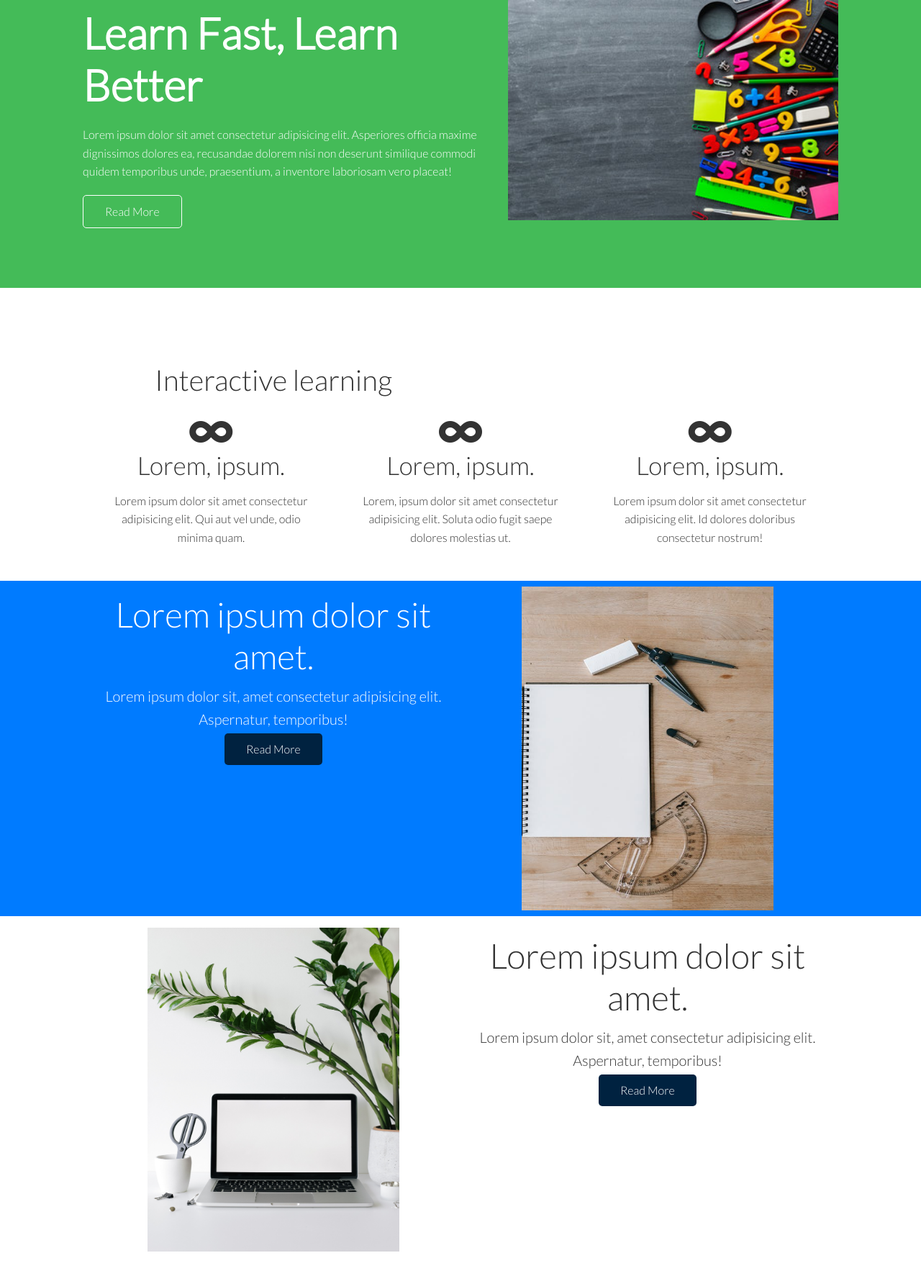
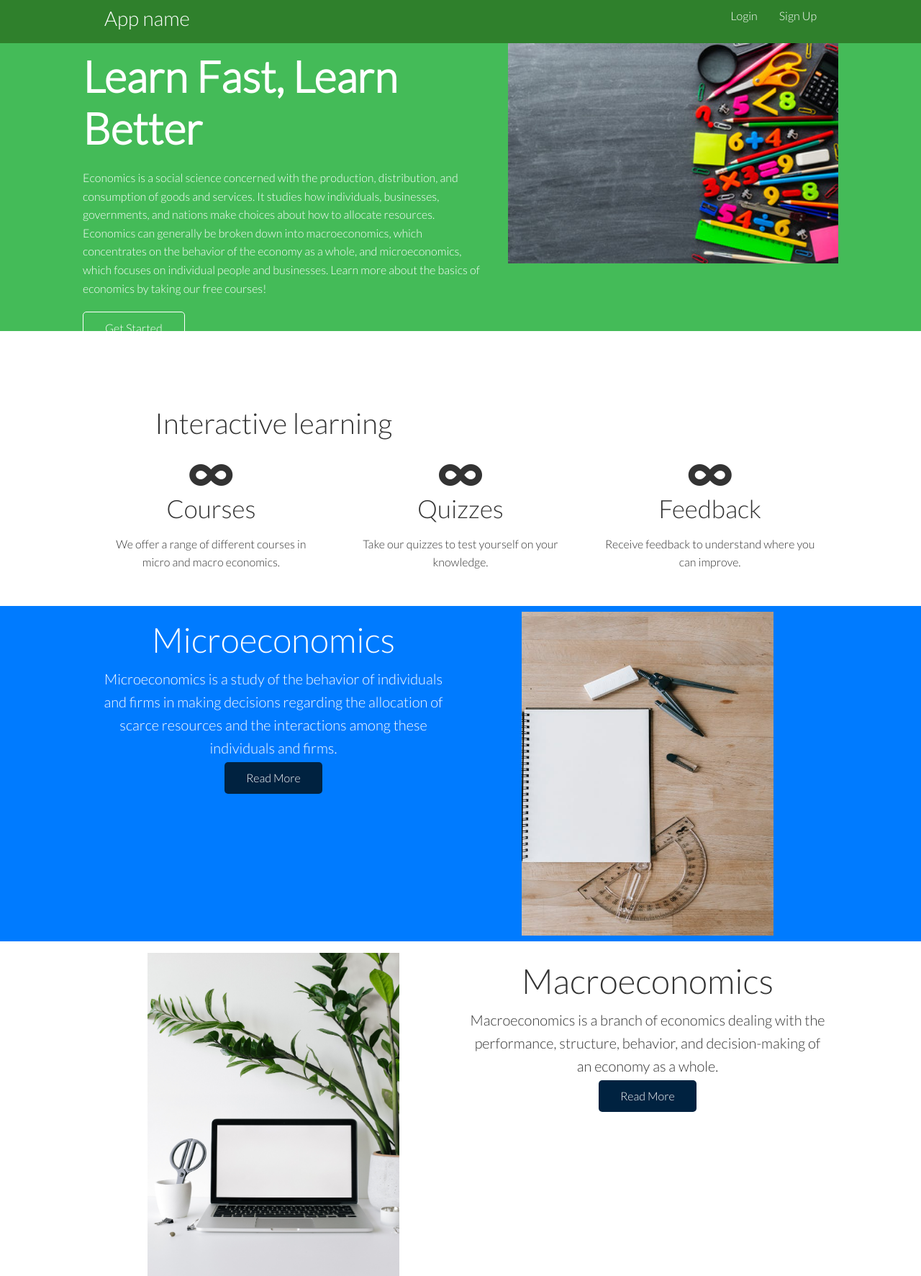
Before and after one commit to Aust1nNguyen/eco-entries, a Flask app: page / in a window 1280 px wide. Shown: the top 1773 px of the page at 72% size. Before the commit the page ends 1739 px from the top, so only its background shows below. Run offline with Flask 2, Linux system fonts and the light colour scheme; some libraries are stand-ins or nearby versions.

Commit message:
Updated Index page

```diff
--- a/app/templates/index.html
+++ b/app/templates/index.html
@@ -1,13 +1,36 @@
 {% extends "base.html" %}
 
 {% block content %}
+
+<div class="navbar">
+    <div class="container flex">
+        <h3 class="logo"><a href="/index">App name</a></h3>
+        <nav>
+            <ul>
+                {% if current_user.is_anonymous %}
+                <li><a href="{{ url_for('login') }}">Login</a></li>
+                <li><a href="{{ url_for('sign_up') }}">Sign Up</a></li>
+                {% else %}
+                <li>{{current_user.username}}</li>
+                <li><a href="{{ url_for('logout') }}">Logout</a></li>
+                {% endif %}
+            </ul>
+        </nav>
+   </div>
+</div>
+
     <!--Showcase-->
     <section class="showcase">
         <div class="container grid">
             <div class="showcase-text">
                 <h1>Learn Fast, Learn Better</h1>
-                <p>Lorem ipsum dolor sit amet consectetur adipisicing elit. Asperiores officia maxime dignissimos dolores ea, recusandae dolorem nisi non deserunt similique commodi quidem temporibus unde, praesentium, a inventore laboriosam vero placeat!</p>
-                <a href="courses.html" class="btn btn-outline">Read More</a>
+                <p>Economics is a social science concerned with the production, distribution, and consumption of goods and services.
+                    It studies how individuals, businesses, governments, and nations make choices about how to allocate resources.
+                    Economics can generally be broken down into macroeconomics,
+                    which concentrates on the behavior of the economy as a whole, and microeconomics, which focuses on individual people and businesses.
+                    Learn more about the basics of economics by taking our free courses!
+                </p>
+                <a href="{{ url_for('dashboard') }}" class="btn btn-outline">Get Started</a>
             </div>
 
             <div class="showcase-img">
@@ -26,18 +49,18 @@
             <div class="grid grid-3 text-center my-4">
                 <div>
                     <i class="fas fa-infinity fa-3x"></i>
-                    <h3>Lorem, ipsum.</h3>
-                    <p class="text-top m-3">Lorem ipsum dolor sit amet consectetur adipisicing elit. Qui aut vel unde, odio minima quam.</p>
+                    <h3>Courses</h3>
+                    <p class="text-top m-3">We offer a range of different courses in micro and macro economics.</p>
                 </div>
                 <div>
                     <i class="fas fa-infinity fa-3x"></i>
-                    <h3>Lorem, ipsum.</h3>
-                    <p class="text-top m-3">Lorem, ipsum dolor sit amet consectetur adipisicing elit. Soluta odio fugit saepe dolores molestias ut.</p>
+                    <h3>Quizzes</h3>
+                    <p class="text-top m-3">Take our quizzes to test yourself on your knowledge.</p>
                 </div>
                 <div>
                     <i class="fas fa-infinity fa-3x"></i>
-                    <h3>Lorem, ipsum.</h3>
-                    <p class="text-top m-3">Lorem ipsum dolor sit amet consectetur adipisicing elit. Id dolores doloribus consectetur nostrum!</p>
+                    <h3>Feedback</h3>
+                    <p class="text-top m-3">Receive feedback to understand where you can improve.</p>
                 </div>
             </div>
         </div>
@@ -47,8 +70,9 @@
     <section class="student bg-primary my-2 py-2">
         <div class="container grid">
             <div class="text-center">
-                <h2 class="lg">Lorem ipsum dolor sit amet.</h2>
-                <p class="lead my-1">Lorem ipsum dolor sit, amet consectetur adipisicing elit. Aspernatur, temporibus!</p>
+                <h2 class="lg">Microeconomics</h2>
+                <p class="lead my-1">Microeconomics is a study of the behavior of individuals and firms in making decisions regarding the
+                    allocation of scarce resources and the interactions among these individuals and firms.</p>
                 <a href="features.html" class="btn btn-dark">Read More</a>
             </div>
             <img src="static/images/stationery.jpeg" alt="">
@@ -60,8 +84,9 @@
         <div class="container grid">
             <img src="static/images/laptop.jpg" alt="">
             <div class="text-center">
-                <h2 class="lg">Lorem ipsum dolor sit amet.</h2>
-                <p class="lead my-1">Lorem ipsum dolor sit, amet consectetur adipisicing elit. Aspernatur, temporibus!</p>
+                <h2 class="lg">Macroeconomics</h2>
+                <p class="lead my-1">Macroeconomics is a branch of economics dealing with the
+                    performance, structure, behavior, and decision-making of an economy as a whole.</p>
                 <a href="features.html" class="btn btn-dark">Read More</a>
             </div>
         </div>
```
